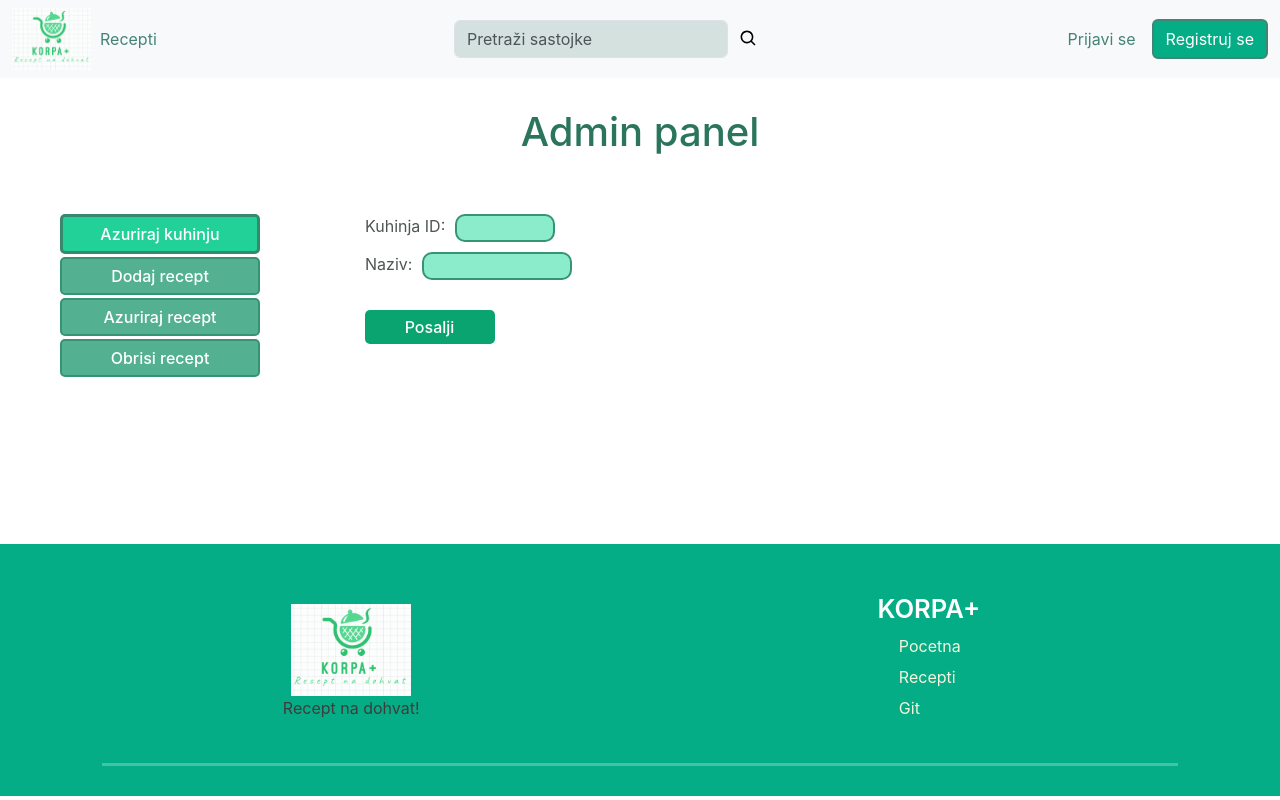
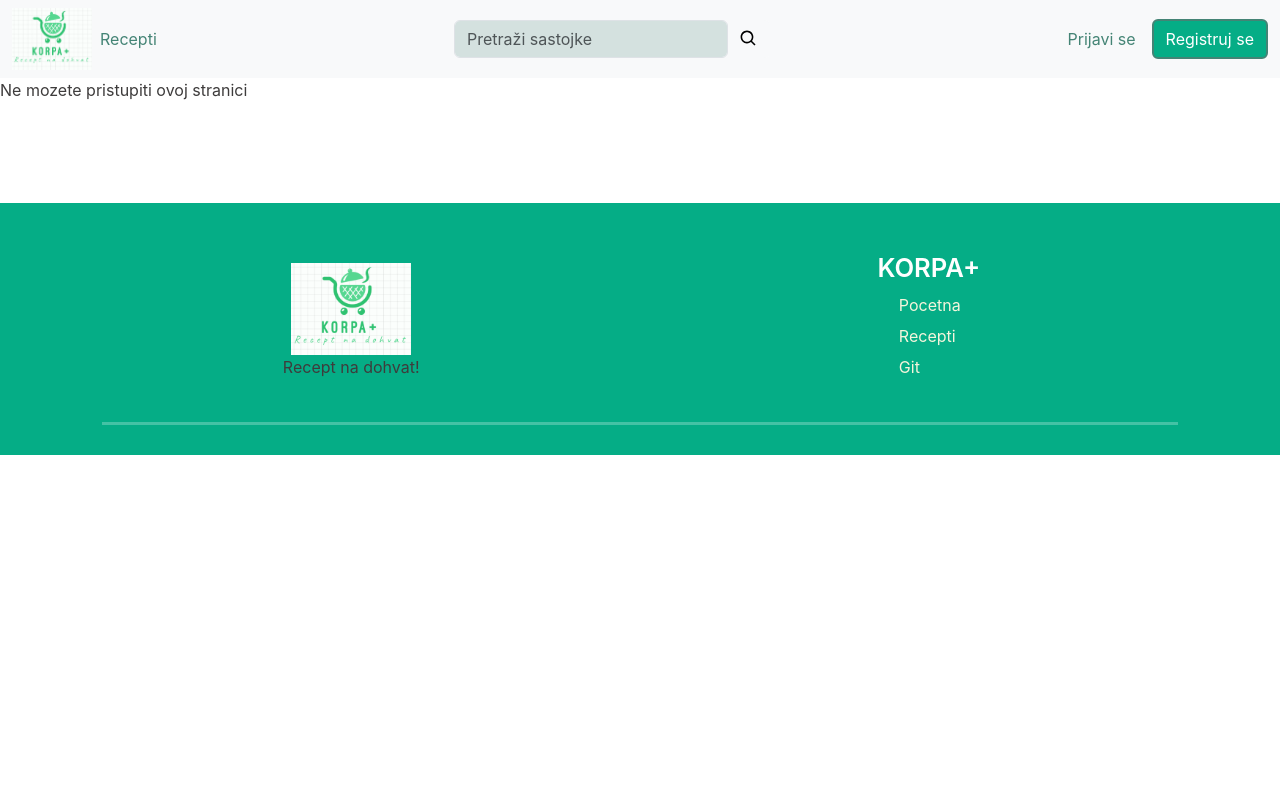
Before and after one commit to elab-development/internet-tehnologije-projekat-vebprodavnicasareceptima_2018_0044, a React (Create React App) app in the folder frontend/: page /admin in a window 1280 px wide. Built offline with nearby package versions, Linux system fonts and the light colour scheme.

Commit message:
Petnaesti commit: Ogranicen pristup admin stranici

```diff
--- a/frontend/src/pages/AdminPage.jsx
+++ b/frontend/src/pages/AdminPage.jsx
@@ -163,9 +163,9 @@ const AdminPage = () => {
           });
     }
 
-    // if(userRole!=='admin'){
-    //     return <p>Ne mozete pristupiti ovoj stranici</p>
-    // }
+    if(userRole!=='admin'){
+        return <p>Ne mozete pristupiti ovoj stranici</p>
+    }
 
   return (
     <div className="admin-panel-page">
```
